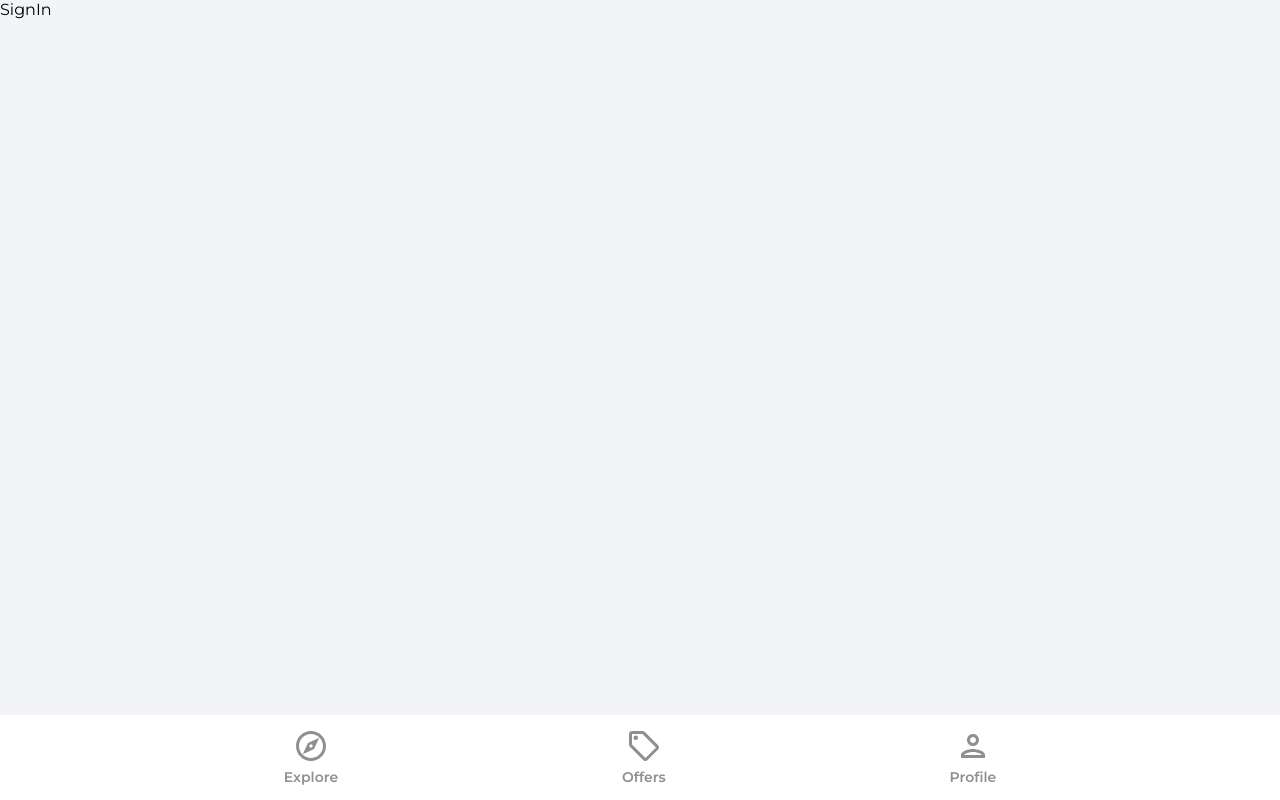
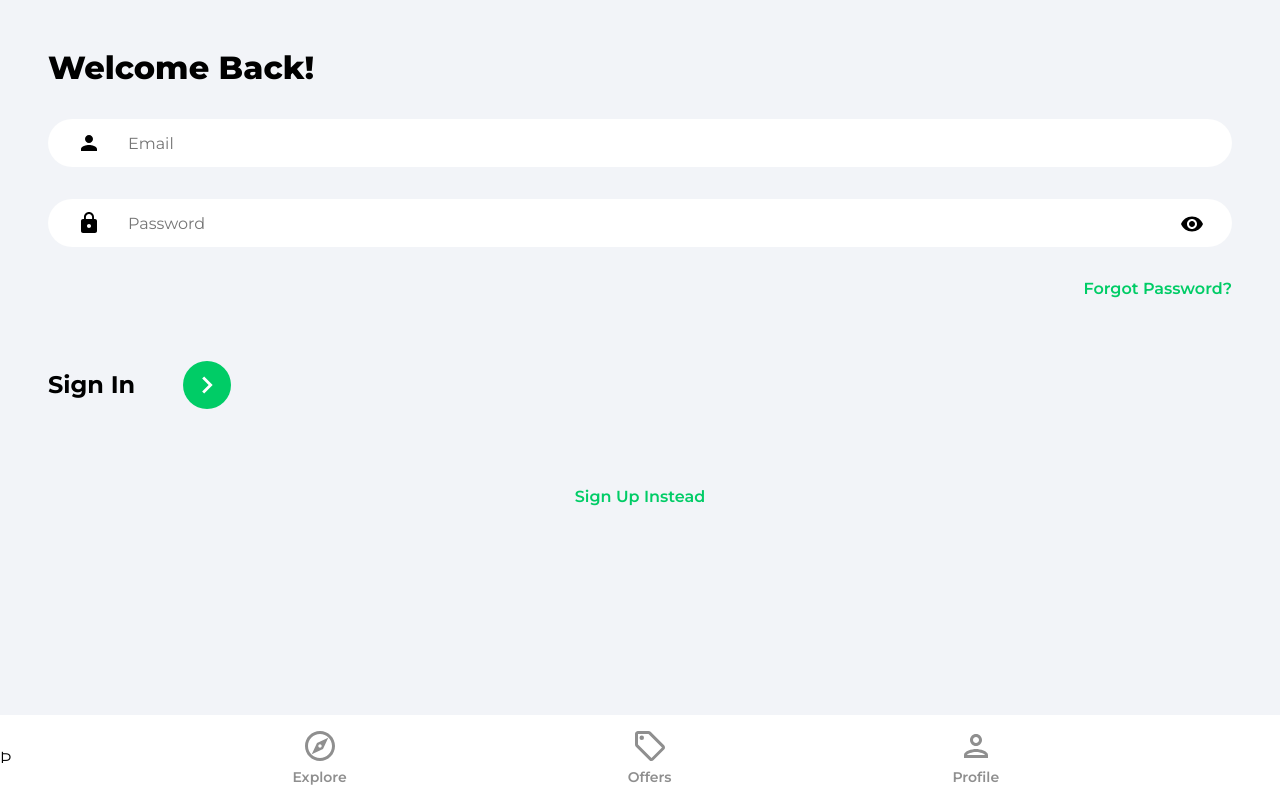
Before and after one commit to Mujeeb78/home-hub, a React (Create React App) app: page /sign-in in a window 1280 px wide. Built offline with nearby package versions, Linux system fonts and the light colour scheme.

Commit message:
sign-in page added

```diff
--- a/src/components/Navbar.jsx
+++ b/src/components/Navbar.jsx
@@ -16,7 +16,7 @@
     }
 
   return (
-    <footer className='navbar'>
+    <footer className='navbar'> Þ
         <nav className='navbarNav'>
             <ul className='navbarListItems'>
                 <li className='navbarListItem' onClick={() => navigate('/')}>
--- a/src/pages/Profile.jsx
+++ b/src/pages/Profile.jsx
@@ -2,7 +2,7 @@
 
 const Profile = () => {
   return (
-    <div>Profile</div>
+    <div>Proxsxsfile</div>
   )
 }
 
--- a/src/pages/SignIn.jsx
+++ b/src/pages/SignIn.jsx
@@ -1,9 +1,83 @@
-import React from 'react'
+import React, { useState } from "react";
+import { Link, useNavigate } from "react-router-dom";
+import { ReactComponent as ArrowRightIcon } from "../assets/svg/keyboardArrowRightIcon.svg";
+import visibilityIcon from "../assets/svg/visibilityIcon.svg";
 
 const SignIn = () => {
+  const [showPassword, setShowPassword] = useState(false);
+  const [formData, setFormData] = useState({
+    email: "",
+    password: "",
+  });
+
+  const { email, password } = formData;
+
+  const navigate = useNavigate();
+
+  const onChange = (e) => {
+    setFormData((prevState) => ({
+      ...prevState,
+      [e.target.id]: e.target.value,
+    }))
+  }
+
+
   return (
-    <div>SignIn</div>
-  )
-}
+    <>
+      <div className="pageContainer">
+        <header>
+          <p className="pageHeader">Welcome Back!</p>
+        </header>
 
-export default SignIn
+        <form>
+          <input
+            type="email"
+            id="email"
+            className="emailInput"
+            value={email}
+            placeholder="Email"
+            onChange={onChange}
+          />
+
+          <div className="passwordInputDiv">
+            <input
+              type={showPassword ? "text" : "password"}
+              className='passwordInput'
+              placeholder="Password"
+              id="password"
+              value={password}
+              onChange={onChange}
+            />
+            <img
+              src={visibilityIcon}
+              alt="show password"
+              className="showPassword"
+              onClick={() => setShowPassword((prevState) => !prevState)}
+            />
+          </div>
+
+          <Link to={'/forgot-pasword'} className='forgotPasswordLink'>
+            Forgot Password?
+          </Link>
+
+          <div className="signInBar">
+            <p className="signInText">
+              Sign In
+            </p>
+            <button className="signInButton">
+              <ArrowRightIcon fill="#fff" width='34px' height='34px'/>
+            </button>
+          </div>
+        </form>
+
+        {/* Google OAuth */}
+
+        <Link to="sign-up" className="registerLink">
+          Sign Up Instead
+        </Link>
+      </div>
+    </>
+  );
+};
+
+export default SignIn;
```
